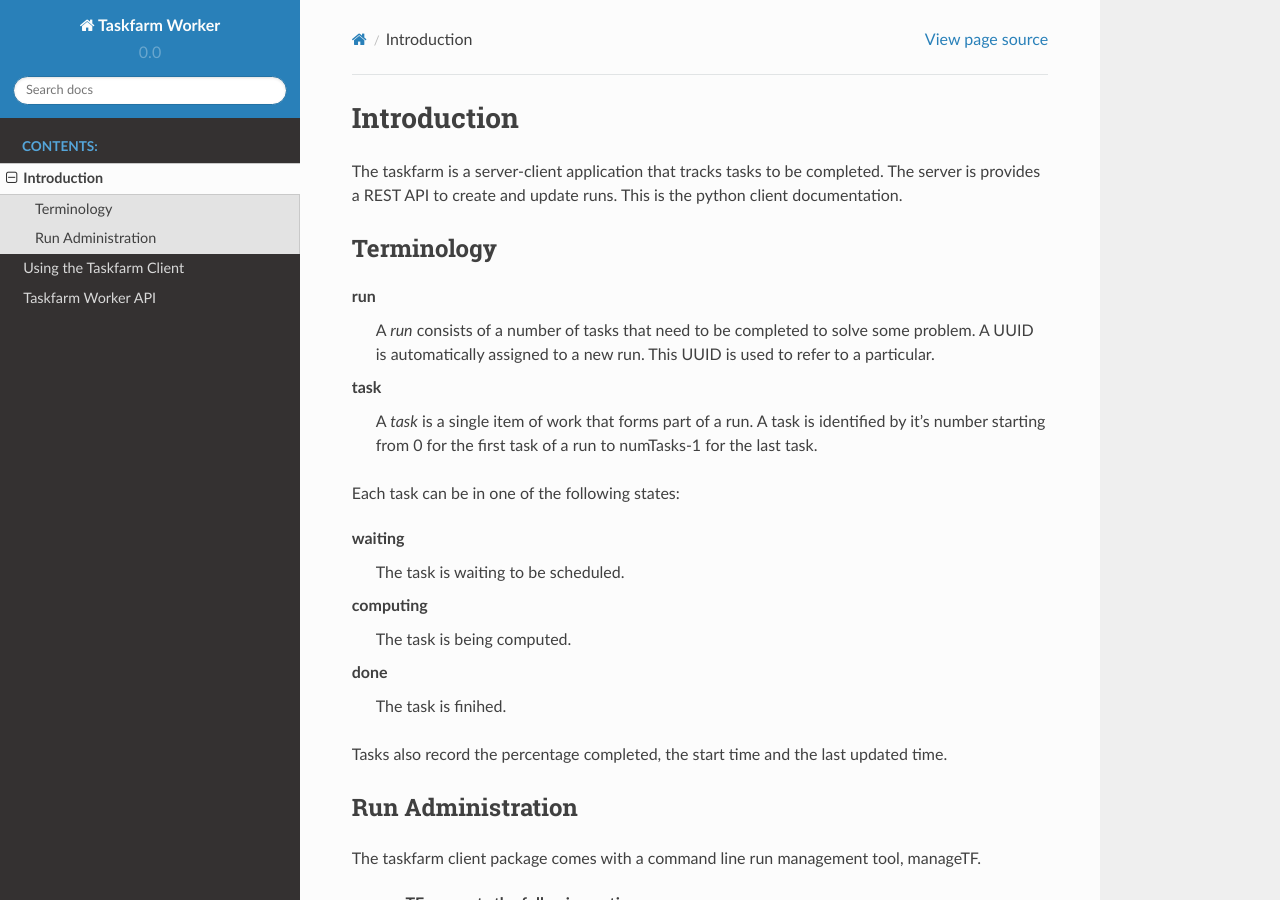
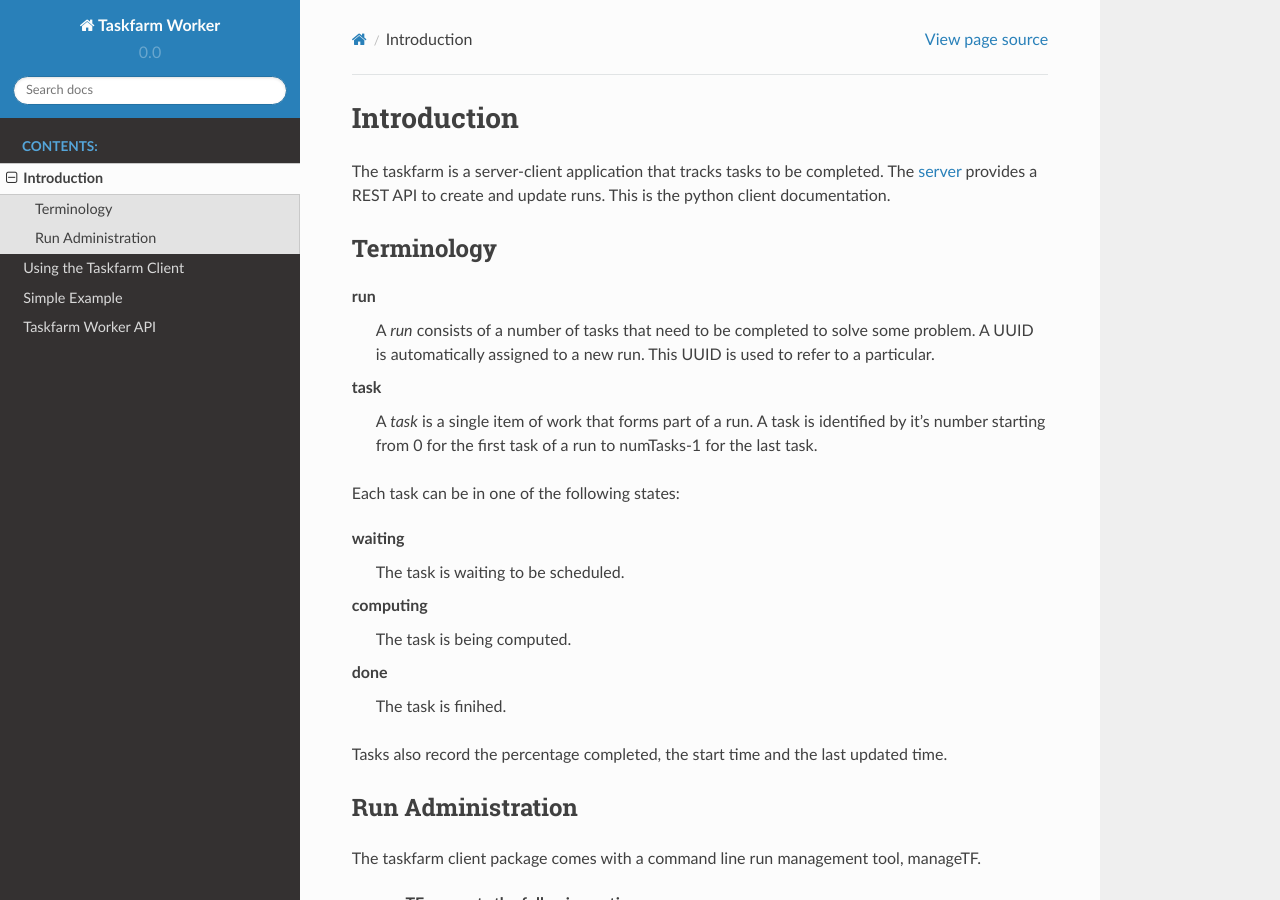
Before and after one commit to mhagdorn/taskfarm-worker, a Sphinx documentation site: the page built from docs/intro.rst, in a window 1280 px wide and 900 px high. Built offline with Sphinx 7.4.7 and the Read the Docs theme 2.0.0, drawn with Linux system fonts in a browser that asks for light colours.

Commit message:
document simple example

```diff
--- a/docs/conf.py
+++ b/docs/conf.py
@@ -30,7 +30,7 @@
 # Add any Sphinx extension module names here, as strings. They can be
 # extensions coming with Sphinx (named 'sphinx.ext.*') or your custom
 # ones.
-extensions = ['sphinx.ext.autodoc', 'sphinx_rtd_theme']
+extensions = ['sphinx.ext.autodoc', 'sphinx.ext.autosectionlabel', 'sphinx_rtd_theme']
 
 # Add any paths that contain templates here, relative to this directory.
 templates_path = ['_templates']
--- a/docs/index.rst
+++ b/docs/index.rst
@@ -11,6 +11,7 @@
 
    intro
    using
+   example
    api
 
 Indices and tables
--- a/docs/intro.rst
+++ b/docs/intro.rst
@@ -1,6 +1,6 @@
 Introduction
 ============
-The taskfarm is a server-client application that tracks tasks to be completed. The server is provides a REST API to create and update runs. This is the python client documentation.
+The taskfarm is a server-client application that tracks tasks to be completed. The `server <https://taskfarm.readthedocs.io/en/latest/>`_ provides a REST API to create and update runs. This is the python client documentation.
 
 
 Terminology
```
Also changed, not shown: docs/example.rst (added, +23 -0 lines).
